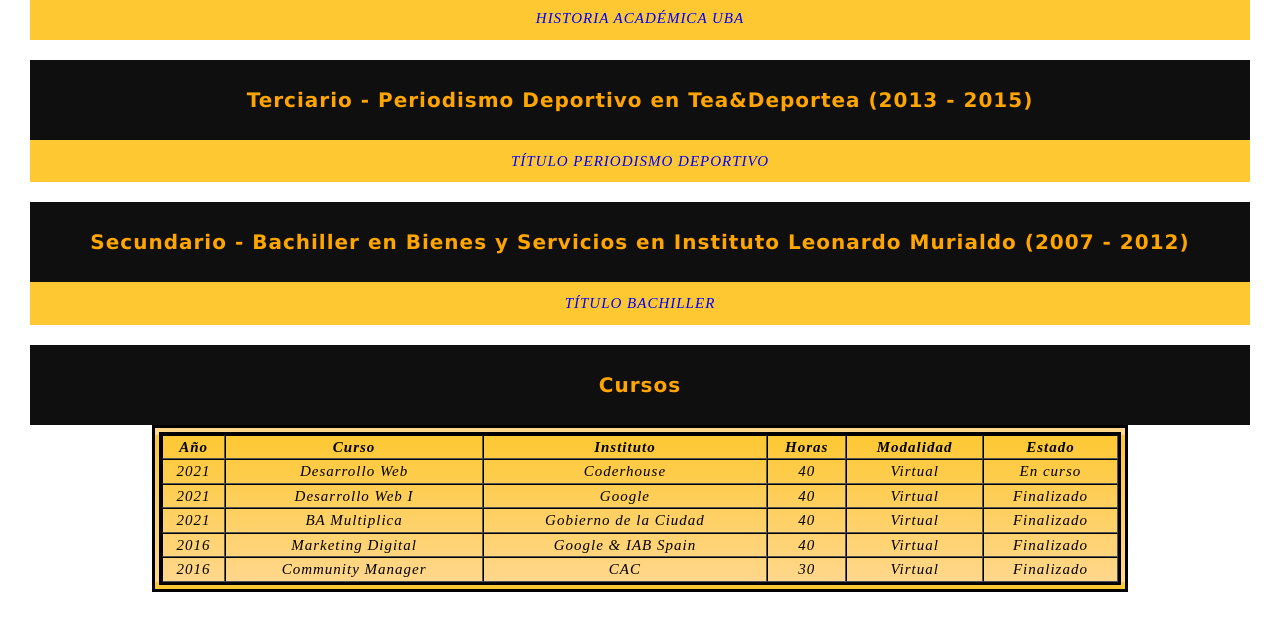
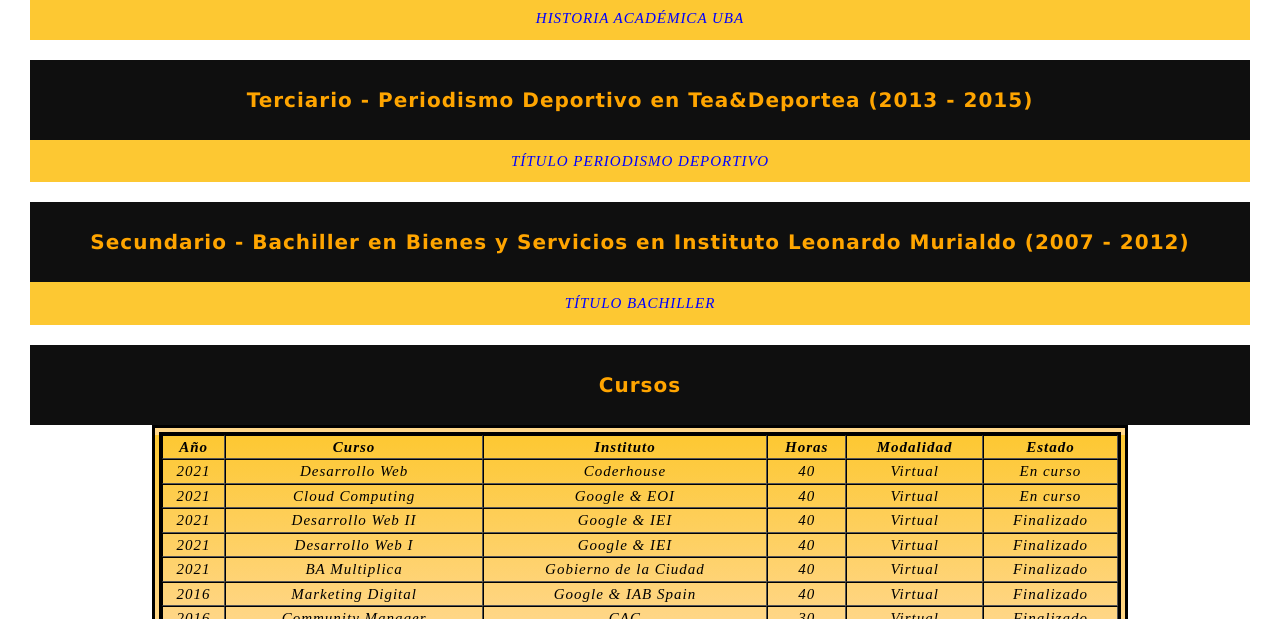
Before and after one commit to nahuelloiacono/CV-Nahuel-Loiacono, a plain HTML site: page formacion.html in a window 1280 px wide. Shown: the part 647-1266 px from the top of the page. Drawn offline with Linux system fonts and the light colour scheme.

Commit message:
Version del 12 de agosto 2

```diff
--- a/formacion.html
+++ b/formacion.html
@@ -113,8 +113,24 @@
             </tr>
             <tr>
               <td>2021</td>
+              <td>Cloud Computing</td>
+              <td>Google & EOI</td>
+              <td>40</td>
+              <td>Virtual</td>
+              <td>En curso</td>
+            </tr>
+            <tr>
+              <td>2021</td>
+              <td>Desarrollo Web II</td>
+              <td>Google & IEI</td>
+              <td>40</td>
+              <td>Virtual</td>
+              <td>Finalizado</td>
+            </tr>
+            <tr>
+              <td>2021</td>
               <td>Desarrollo Web I</td>
-              <td>Google</td>
+              <td>Google & IEI</td>
               <td>40</td>
               <td>Virtual</td>
               <td>Finalizado</td>
```
